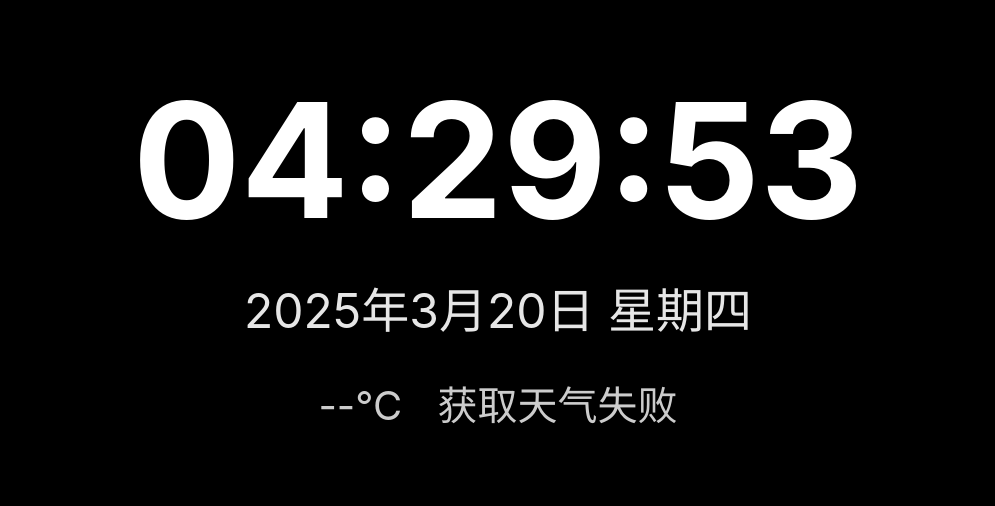
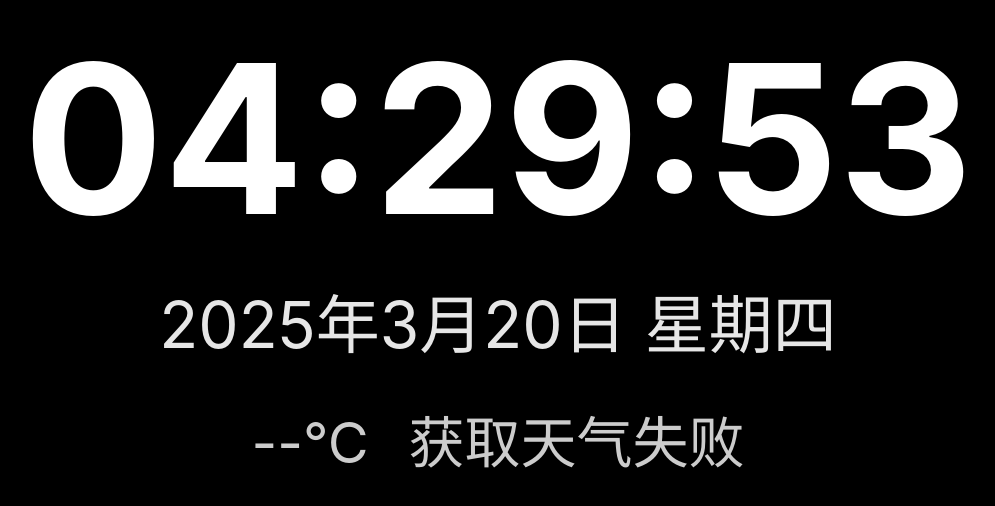
Before and after one commit to byhooi/Clock, a plain HTML site: page index.html in a window 1280 px wide. Shown: the part 144-650 px from the top of the page, without its empty margins (142-1137 px from the left). Drawn offline with Linux system fonts and the light colour scheme; no server answers.

Commit message:
调整字体大小

```diff
--- a/style.css
+++ b/style.css
@@ -21,20 +21,20 @@ body {
 }
 
 .time {
-    font-size: 12rem;
+    font-size: 15rem;
     font-weight: bold;
     margin-bottom: 2rem;
     line-height: 1;
 }
 
 .date {
-    font-size: 3.5rem;
+    font-size: 4.5rem;
     margin-bottom: 2rem;
     opacity: 0.9;
 }
 
 .weather {
-    font-size: 3rem;
+    font-size: 4rem;
     opacity: 0.8;
 }
 
@@ -43,7 +43,7 @@ body {
 }
 
 @media (orientation: landscape) {
-    .time { font-size: 10rem; }
-    .date { font-size: 3rem; }
-    .weather { font-size: 2.5rem; }
+    .time { font-size: 13rem; }
+    .date { font-size: 4rem; }
+    .weather { font-size: 3.5rem; }
 }
```
